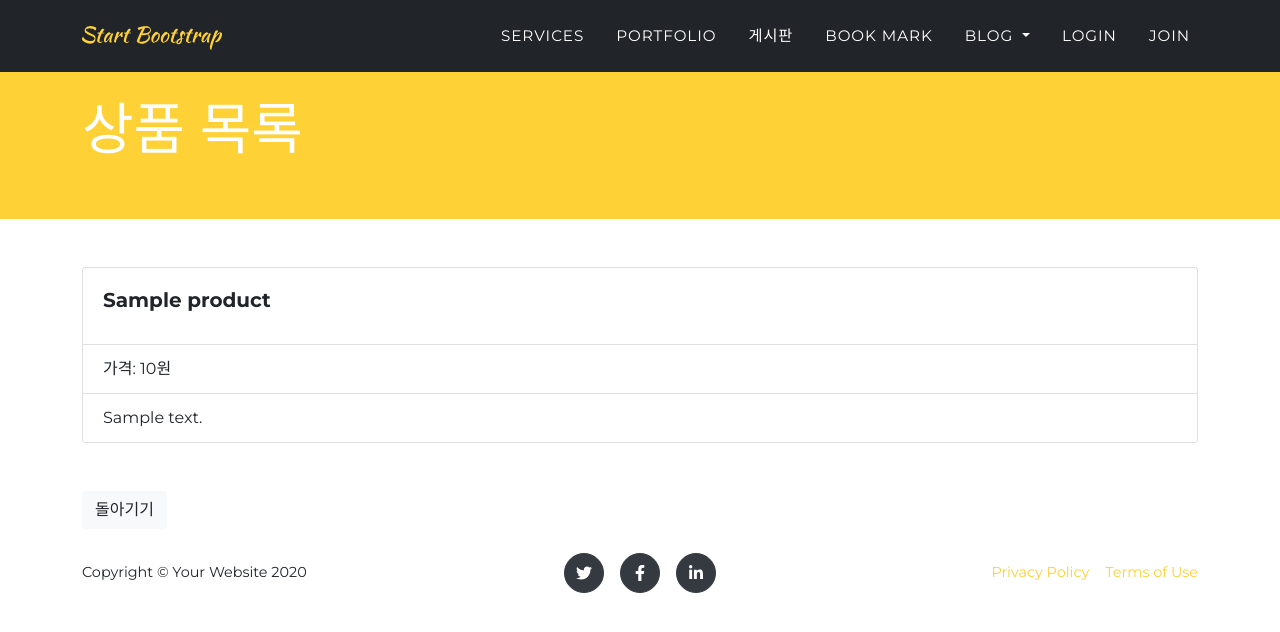
After one commit to ThomasNam-study/read_community, a Django app: page /product/1/ in a window 1280 px wide. The commit adds this page. Shown: the top 632 px of the page. Run offline with Django 3.2, Linux system fonts and the light colour scheme; tables that the repository leaves empty hold one stand-in row (values such as "Sample post"); some libraries are stand-ins or nearby versions; some web fonts are replaced.

Commit message:
프로젝트 상세 페이지 작업

```diff
--- a/product/templates/product.html
+++ b/product/templates/product.html
@@ -19,8 +19,8 @@
             {% for product in object_list %}
 
                 <tr>
-                    <th scope="row">{{ product.id }}</th>
-                    <th>{{ product.name }}</th>
+                    <th scope="row"><a href = "/product/{{ product.id }}">{{ product.id }}</a></th>
+                    <th><a href = "/product/{{ product.id }}">{{ product.name }}</a></th>
                     <th>{{ product.price|intcomma }}원</th>
                     <th>{{ product.registered_date|date:'Y-m-d H:i' }}</th>
                 </tr>
--- /dev/null
+++ b/product/templates/product_detail.html
@@ -0,0 +1,33 @@
+{% extends 'base.html' %}
+{% load humanize %}
+{% block title %}상품 목록{% endblock %}
+{% block mainTitle %}상품 목록{% endblock %}
+{% block contents %}
+
+    <div class="row mt-5">
+
+        <div class="col-12">
+
+            <div class="card">
+                <div class="card-body">
+                    <h5 class="card-title">{{ product.name }}</h5>
+
+                </div>
+                <ul class="list-group list-group-flush">
+                    <li class="list-group-item">가격: {{ product.price|intcomma }}원</li>
+                    <li class="list-group-item">{{ product.description|safe }}</li>
+                </ul>
+
+            </div>
+
+            <div class = 'row mt-5'>
+                <div class="col-12">
+                    <a href = "/product" class = 'btn btn-light'>돌아기기</a>
+                </div>
+            </div>
+
+        </div>
+
+    </div>
+
+{% endblock %}
--- a/product/urls.py
+++ b/product/urls.py
@@ -1,8 +1,9 @@
 from django.urls import path
 
-from product.views import ProductList, ProductCreate
+from product.views import ProductList, ProductCreate, ProductDetail
 
 urlpatterns = [
     path('', ProductList.as_view()),
+    path('<int:pk>/', ProductDetail.as_view()),
     path('create/', ProductCreate.as_view()),
 ]
--- a/product/views.py
+++ b/product/views.py
@@ -1,7 +1,7 @@
 from django.shortcuts import render
 
 # Create your views here.
-from django.views.generic import ListView, FormView
+from django.views.generic import ListView, FormView, DetailView
 
 from product.forms import RegisterForm
 from product.models import Product
@@ -16,3 +16,10 @@ class ProductCreate(FormView):
     template_name = 'register_product.html'
     form_class = RegisterForm
     success_url = '/product/'
+
+
+class ProductDetail(DetailView):
+    template_name = 'product_detail.html'
+
+    queryset = Product.objects.all()
+    context_object_name = 'product'
```
